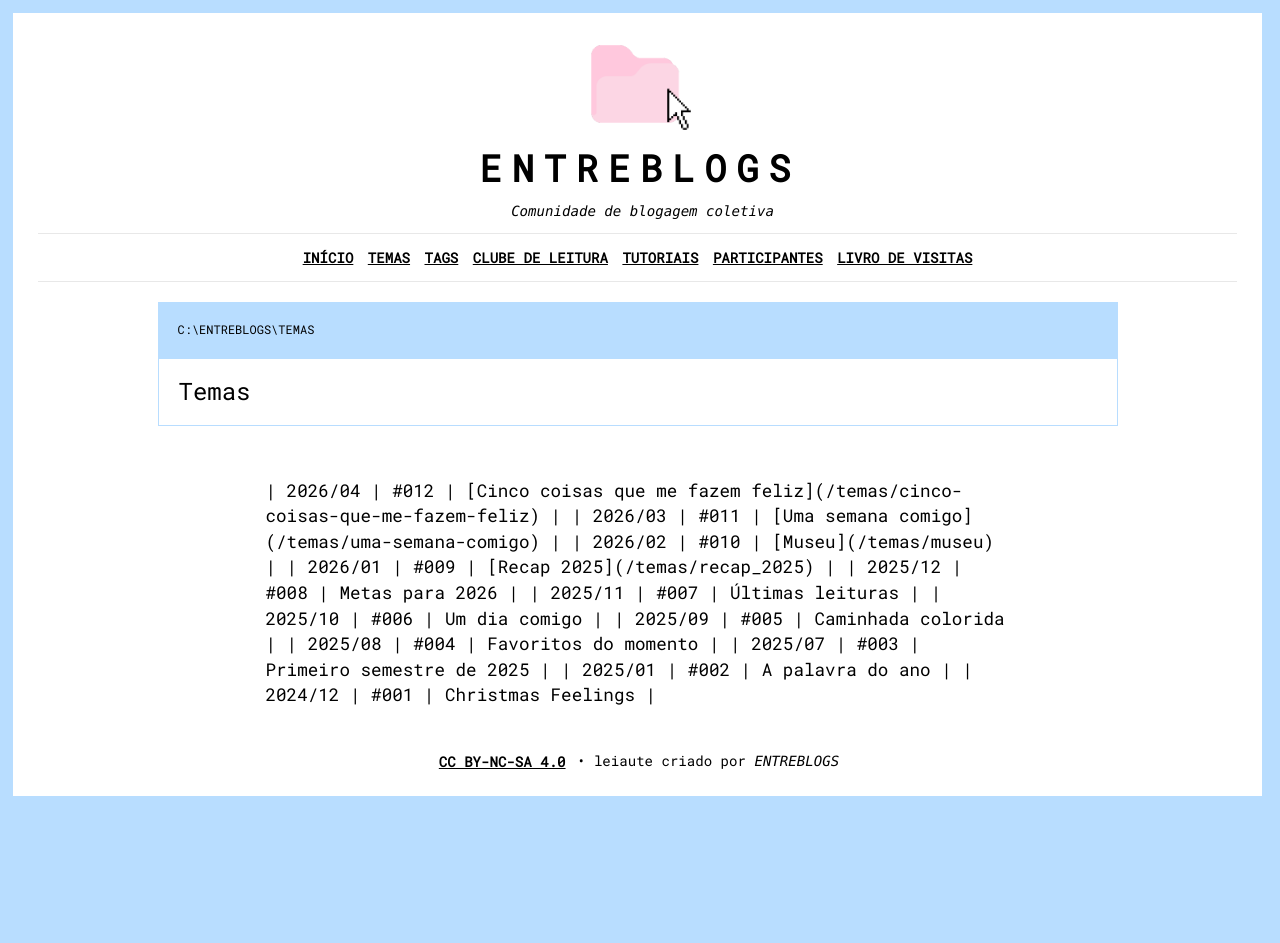
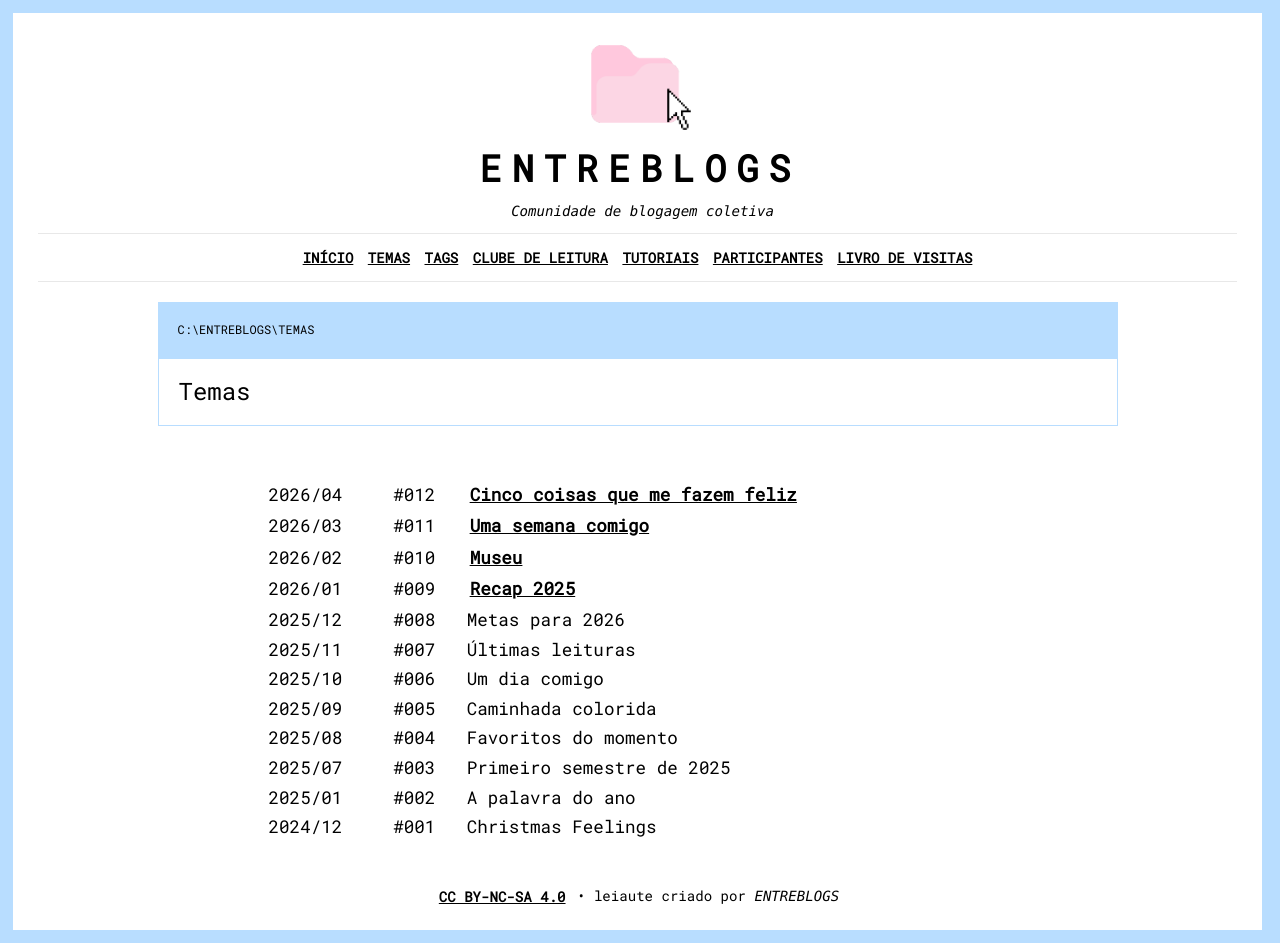
Before and after one commit to bamoretti/entreblogs, a Jekyll site: the page built from temas.md, in a window 1280 px wide. Built offline with Jekyll 4.4.1, drawn with Linux system fonts in a browser that asks for light colours; comment, search, counter and statistics services are not loaded; before the commit the page ends 900 px from its top, so only the background shows below that.

Commit message:
Update temas.md

```diff
--- a/temas.md
+++ b/temas.md
@@ -3,7 +3,7 @@ layout: default
 title: Temas
 description: Temas que já passaram pela blogagem.
 ---
-<div class="tabela-temas">
+
 | 2026/04 | #012 | [Cinco coisas que me fazem feliz]({{ site.baseurl }}/temas/cinco-coisas-que-me-fazem-feliz) |
 | 2026/03 | #011 | [Uma semana comigo]({{ site.baseurl }}/temas/uma-semana-comigo) |
 | 2026/02 | #010 | [Museu]({{ site.baseurl }}/temas/museu) |
@@ -16,5 +16,3 @@ description: Temas que já passaram pela blogagem.
 | 2025/07 | #003 | Primeiro semestre de 2025 |
 | 2025/01 | #002 | A palavra do ano |
 | 2024/12 | #001 | Christmas Feelings |
-
-</div>
```
